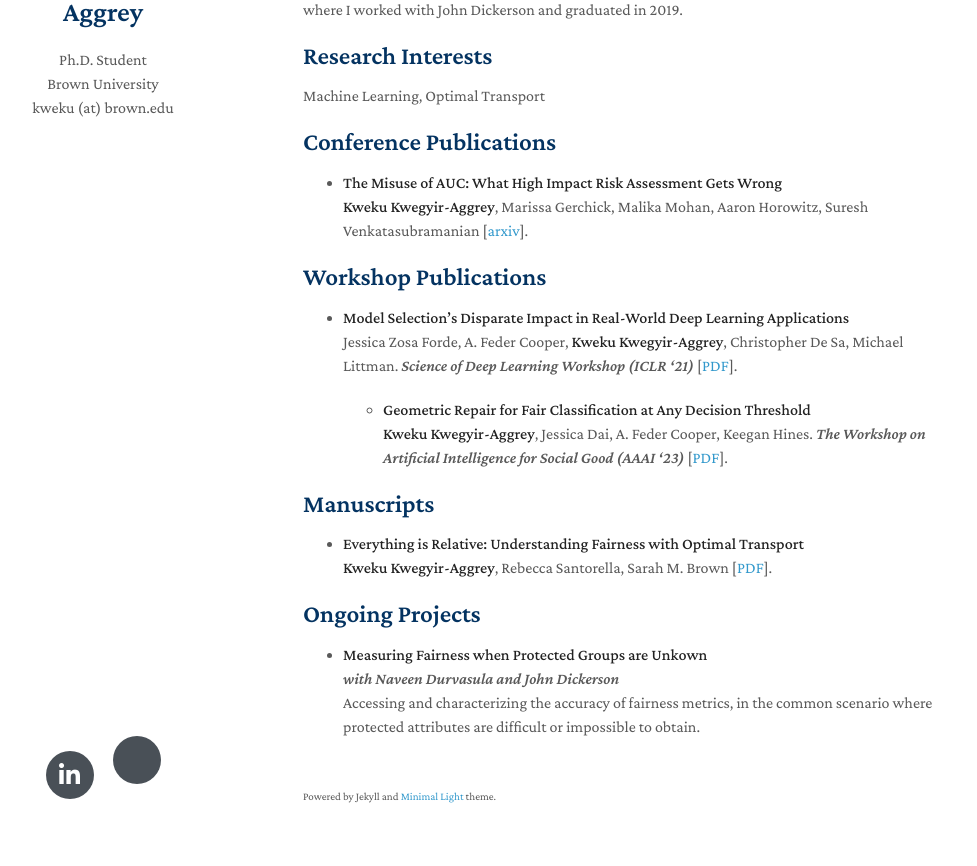
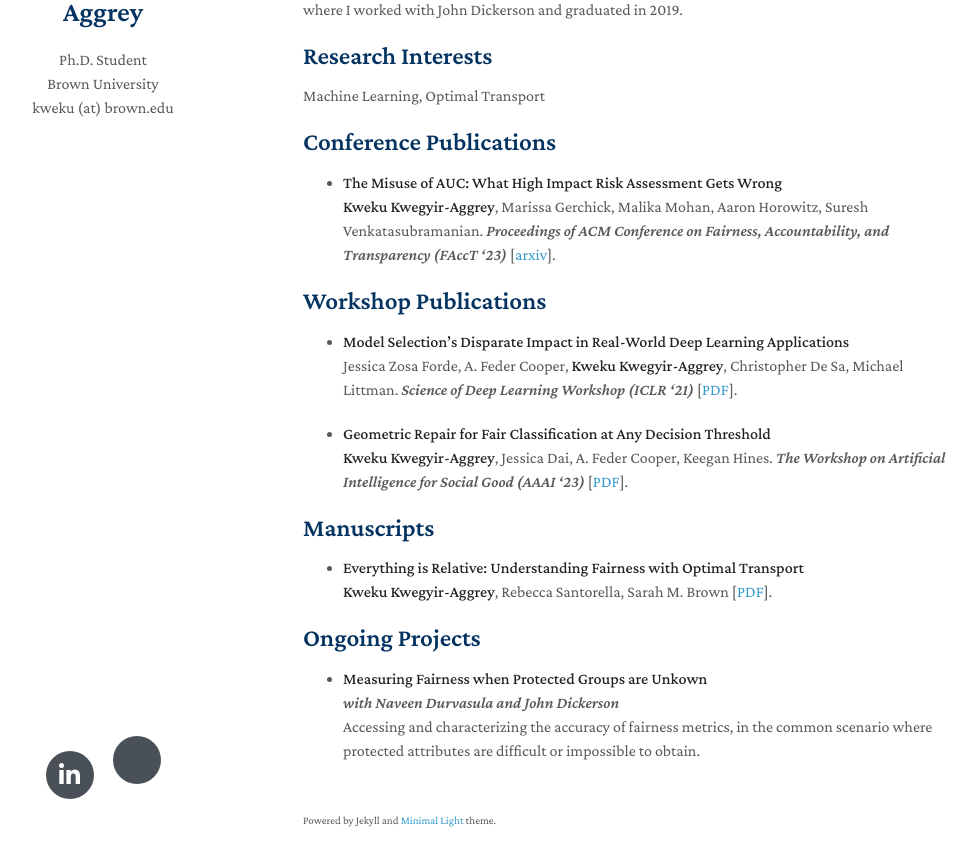
Before and after one commit to kwekuka/kwekuka.github.io, a Jekyll site: the page built from index.md, in a window 1280 px wide and 1128 px high. Shown: the part 227-1093 px from the top of the window, without its empty margins (167-1144 px from the left). Built offline with Jekyll 4.4.1, drawn with Linux system fonts in a browser that asks for light colours; nearby versions of some CDN libraries; a style sheet for code colours, icons or effects is not loaded; our own code applies the rules of GitHub Pages for plain Markdown files.

```diff
--- a/index.md
+++ b/index.md
@@ -15,7 +15,7 @@ Machine Learning, Optimal Transport
 ## Conference Publications
 - **The Misuse of AUC: What High Impact Risk Assessment Gets Wrong**
   <br>
-  **Kweku Kwegyir-Aggrey**, Marissa Gerchick, Malika Mohan, Aaron Horowitz, Suresh Venkatasubramanian [[arxiv](https://arxiv.org/pdf/2305.18159.pdf)].
+  **Kweku Kwegyir-Aggrey**, Marissa Gerchick, Malika Mohan, Aaron Horowitz, Suresh Venkatasubramanian. _Proceedings of ACM Conference on Fairness, Accountability, and Transparency (FAccT '23)_ [[arxiv](https://arxiv.org/pdf/2305.18159.pdf)].
 
 
 ## Workshop Publications
@@ -24,7 +24,7 @@ Machine Learning, Optimal Transport
   <br>
   Jessica Zosa Forde, A. Feder Cooper, **Kweku Kwegyir-Aggrey**,  Christopher De Sa, Michael Littman. _Science of Deep Learning Workshop (ICLR '21)_  [[PDF](https://arxiv.org/abs/2104.00606)].
 
-  - **Geometric Repair for Fair Classification at Any Decision Threshold**
+- **Geometric Repair for Fair Classification at Any Decision Threshold**
   <br>
   **Kweku Kwegyir-Aggrey**, Jessica Dai, A. Feder Cooper, Keegan Hines. _The Workshop on Artificial Intelligence for Social Good (AAAI '23)_ [[PDF](https://arxiv.org/pdf/2203.07490.pdf)].
 
```
Also changed, not shown: .github/workflows/ci.yaml.
